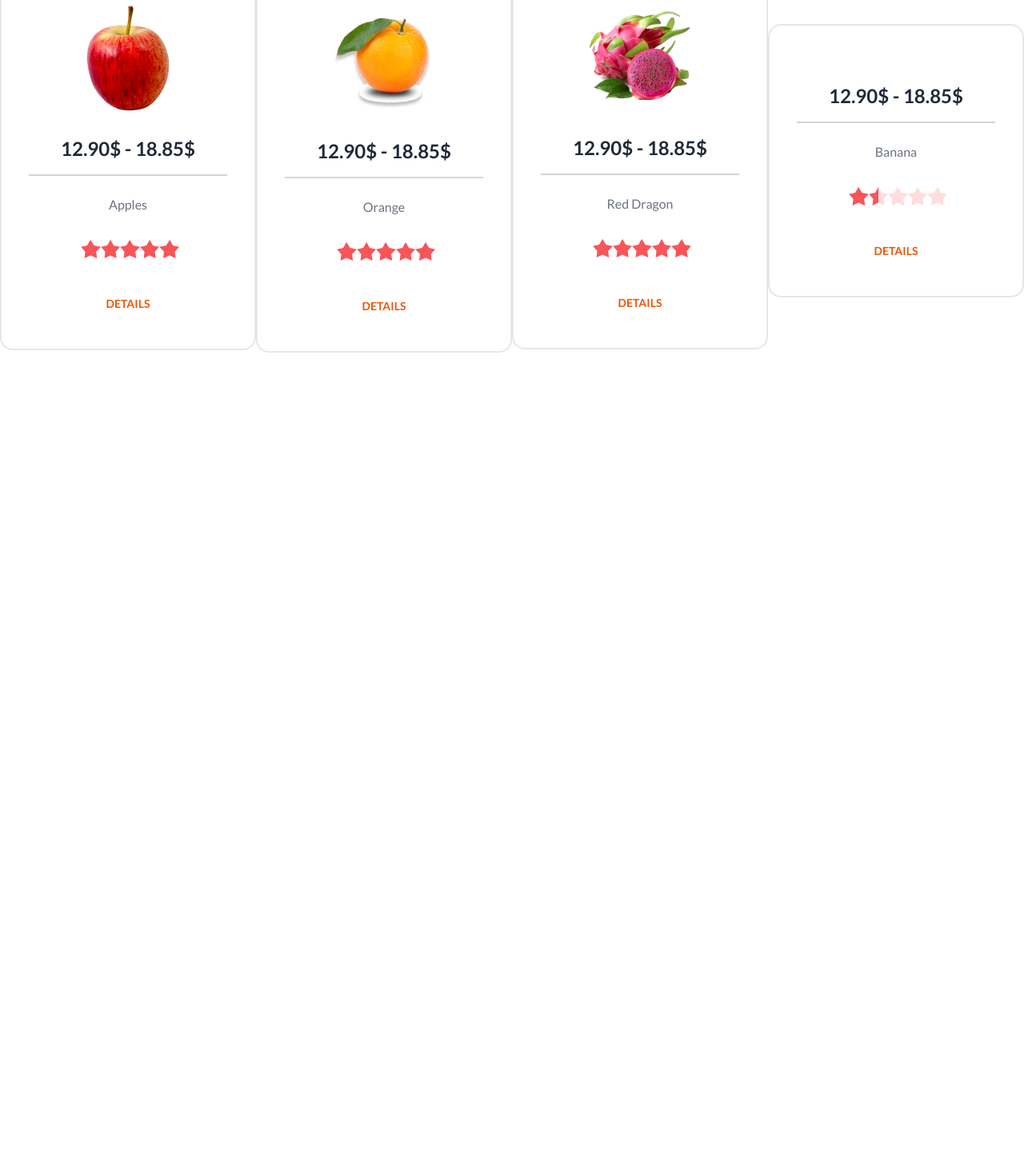
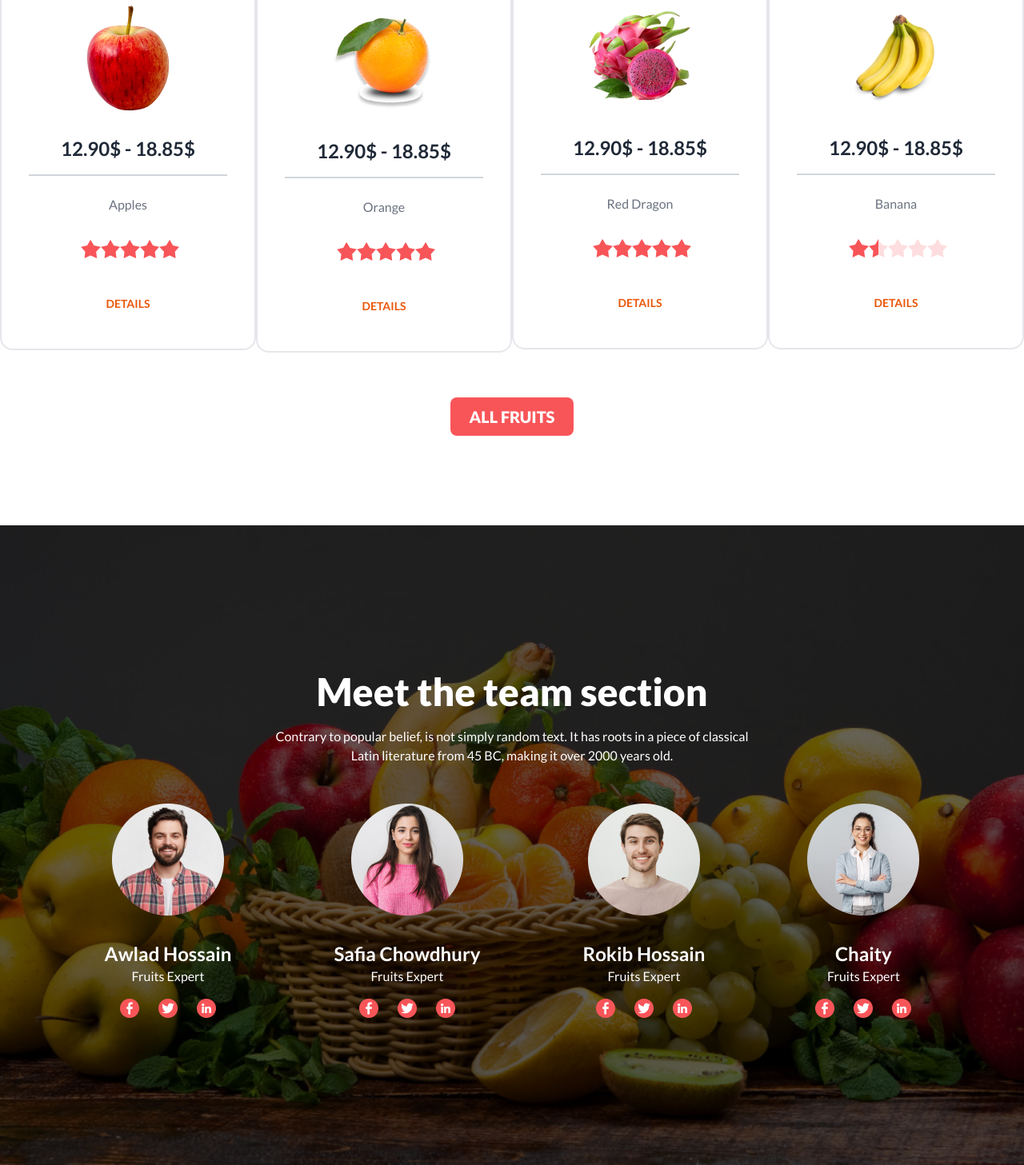
Before and after one commit to mahdithedeveloper/Fruit-Burst, a plain HTML site: page index.html in a window 1280 px wide. Shown: the part 1507-2964 px from the top of the page at 80% size. Before the commit the page ends 1996 px from the top, so only its background shows below. Drawn offline with nearby package versions, Linux system fonts and the light colour scheme; files whose address does not match are found by name.

Commit message:
team section added

```diff
--- a/index.html
+++ b/index.html
@@ -365,7 +365,7 @@
                   </div>
                 <div class="card w-80 bg-base-100 border-2">
                     <figure class="px-10 pt-10">
-                      <img src="./images//fruit9.png" alt="" class="" />
+                      <img src="./images/fruit9.png" alt="" class="" />
                     </figure>
                     <div class="card-body items-center text-center space-y-4">
                       <h2 class="card-title border-b-2 border-gray-300 pb-4 px-10 font-bold text-2xl ">12.90$ - 18.85$</h2>
@@ -419,6 +419,70 @@
                   </div>
             </div>
         </section>
+        <!-- center button -->
+        <div class=" flex justify-center mt-14 mb-28">
+            <button class="btn bg-[#F85559] border-0 text-xl font-extrabold px-6  text-white">All Fruits</button>
+        </div>
+
+        <!--meet the team section  -->
+        <section class="w-full h-auto md:container md:mx-auto">
+            <div class="hero min-h-screen" style="background-image: url(./images/banner1.png);">
+            <div class="hero-overlay bg-opacity-60 bg-black"></div>
+            <div class="hero-content text-center text-neutral-content">
+              <div class="">
+                <h1 class="mb-5 text-xl lg:text-5xl text-white font-extrabold">Meet the team section</h1>
+                <p class="mb-5 text-sm lg:text-base text-white font-medium">Contrary to popular belief, is not simply random text. It has roots in a piece of classical <br> Latin literature from 45 BC, making it over 2000 years old.</p>
+
+                <!-- team cards -->
+
+                <div class="flex justify-center  md:gap-32 flex-col md:flex-row md:flex-wrap lg:flex-nowrap  mt-12">
+                    <div class="flex mb-14 md:mb-0 justify-center items-center  flex-col">
+                        <img src="./images/member1.png" alt="">
+                        <h3 class="mt-8 text-2xl text-white font-bold">Awlad Hossain</h3>
+                        <p class="text-white font-medium">Fruits Expert</p>
+                        <div class="flex mt-4 gap-6">
+                            <a href=""><img src="./images/facebook 1.png" alt=""></a>
+                            <a href=""><img src="./images/twitter (1) 1.png" alt=""></a>
+                            <a href=""><img src="./images/linkedin 1.png" alt=""></a>
+                        </div>
+                    </div>
+                    <div class="flex mb-14 md:mb-0 justify-center items-center  flex-col">
+                        <img src="./images/member2.png" alt="">
+                        <h3 class="mt-8 text-2xl text-white font-bold">Safia Chowdhury</h3>
+                        <p class="text-white font-medium">Fruits Expert</p>
+                        <div class="flex mt-4 gap-6">
+                            <a href=""><img src="./images/facebook 1.png" alt=""></a>
+                            <a href=""><img src="./images/twitter (1) 1.png" alt=""></a>
+                            <a href=""><img src="./images/linkedin 1.png" alt=""></a>
+                        </div>
+                    </div>
+                    <div class="flex mb-14 md:mb-0 justify-center items-center  flex-col">
+                        <img src="./images/member3.png" alt="">
+                        <h3 class="mt-8 text-2xl text-white font-bold">Rokib Hossain</h3>
+                        <p class="text-white font-medium">Fruits Expert</p>
+                        <div class="flex mt-4 gap-6">
+                            <a href=""><img src="./images/facebook 1.png" alt=""></a>
+                            <a href=""><img src="./images/twitter (1) 1.png" alt=""></a>
+                            <a href=""><img src="./images/linkedin 1.png" alt=""></a>
+                        </div>
+                    </div>
+                    <div class="flex mb-14 md:mb-0 justify-center items-center  flex-col">
+                        <img src="./images/member4.png" alt="">
+                        <h3 class="mt-8 text-2xl text-white font-bold">Chaity</h3>
+                        <p class="text-white font-medium">Fruits Expert</p>
+                        <div class="flex mt-4 gap-6">
+                            <a href=""><img src="./images/facebook 1.png" alt=""></a>
+                            <a href=""><img src="./images/twitter (1) 1.png" alt=""></a>
+                            <a href=""><img src="./images/linkedin 1.png" alt=""></a>
+                        </div>
+                    </div>
+
+                </div>
+
+              </div>
+            </div>
+          </div>
+        </section>
     </main>
     <footer></footer>
 </body>
```
Also changed, not shown: images/facebook 1.png (added), images/linkedin 1.png (added), images/twitter (1) 1.png (added).
